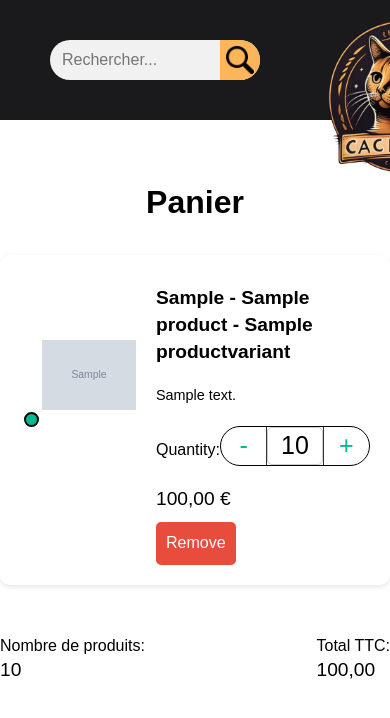
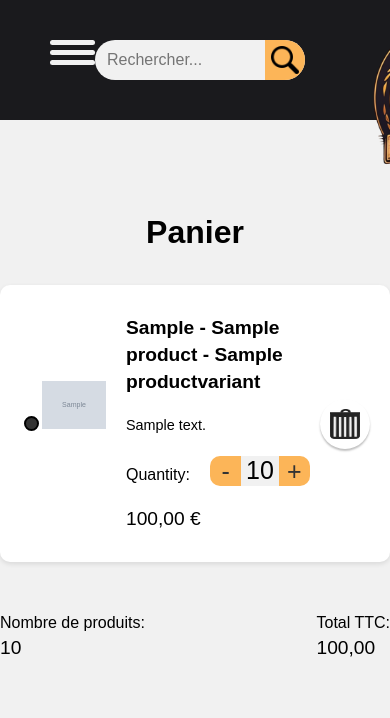
Before and after one commit to EtienneDTS/ecommerce-base-template, a Django app: page /cart/ in a window 390 px wide. Shown: the top 718 px of the page. Run offline with Django 4.2, Linux system fonts and the light colour scheme; a user stored in the database is signed in; tables that the repository leaves empty hold one stand-in row (values such as "Sample post"); grey boxes marked "Sample" are stand-in pictures.

Commit message:
add hamburger manu, and bug on cart corrected

```diff
--- a/src/Ecommerce/static/base.css
+++ b/src/Ecommerce/static/base.css
@@ -6,6 +6,9 @@ body {
   background-color: white;
 }
 
+main {
+  padding-top: 150px;
+}
 
 
 
@@ -43,6 +46,45 @@ nav ul li a {
 nav ul li {
   width: auto;
 }
+
+.nav__hamburger-menu {
+  width: 45px;
+  height: 45px;
+  cursor: pointer;
+}
+
+
+.bar {
+  display: block;
+  height: 5px;
+  margin-top: 5px;
+  width: 100%;
+  background: #f1f1f1;
+  border-radius: 9px;
+  opacity: 1;
+  left: 0;
+  -webkit-transform: rotate(0deg);
+  -moz-transform: rotate(0deg);
+  -o-transform: rotate(0deg);
+  transform: rotate(0deg);
+  -webkit-transition: .25s ease-in-out;
+  -moz-transition: .25s ease-in-out;
+  -o-transition: .25s ease-in-out;
+  transition: .25s ease-in-out;
+}
+
+.active .bar-1 {
+  transform: rotate(45deg) translateY(15px);
+}
+
+.active .bar-2 {
+  opacity: 0;
+}
+
+.active .bar-3 {
+  transform: rotate(-45deg) translateY(-15px);
+}
+
 
 
 
@@ -147,9 +189,7 @@ nav ul li {
   width: 100%;
 }
 
-main {
-  padding-top: 150px;
-}
+
 
 .nav__search-bar {
   display: flex;
@@ -203,3 +243,18 @@ main {
   padding: 0;
   margin-left: auto;
 }
+
+.toggle-menu {
+
+  display: none;
+}
+
+.active .toggle-menu {
+  display: block;
+  position: fixed;
+  top: 120px;
+  height: 80%;
+  width: 60%;
+  background-color: #fff;
+  z-index: 99;
+}
--- /dev/null
+++ b/src/Ecommerce/static/js/base.js
@@ -0,0 +1,6 @@
+const hamburgerMenu = document.querySelector('.nav__hamburger-menu');
+const toggleMenu = document.querySelector('.toggle-menu')
+hamburgerMenu.addEventListener('click', function() {
+  this.classList.toggle('active');
+  toggleMenu.classList.toggle('active');
+});
--- a/src/Ecommerce/templates/base/base.html
+++ b/src/Ecommerce/templates/base/base.html
@@ -20,7 +20,13 @@
     {% block navbar %}
         <nav>
             <ul>
-
+                <li>
+                    <div class="nav__hamburger-menu">
+                        <div class="bar bar-1"></div>
+                        <div class="bar bar-2"></div>
+                        <div class="bar bar-3"></div>
+                    </div>
+                </li>
                 <li>
                     <div class="nav__search-bar">
                         <form action="#" method="get" class="search-bar-form">
@@ -77,6 +83,7 @@
                 </li>
             </ul>
         </nav>
+        <div class="toggle-menu"></div>
     {% endblock %}
 
     <main>
@@ -89,5 +96,6 @@
 
     {% block scripts %}
     {% endblock %}
+    <script src="{% static 'js/base.js' %}"></script>
 </body>
 </html>
--- a/src/shop/models.py
+++ b/src/shop/models.py
@@ -150,8 +150,8 @@ class Cart(models.Model):
         self.total_product = quantity
         return quantity
 
-    def remove_cart_product(self, product, product_variant):
-        cart_product = get_object_or_404(CartProduct, product=product, product_variant=product_variant)
+    def remove_cart_product(self, cart, product, product_variant):
+        cart_product = get_object_or_404(CartProduct, cart=cart, product=product, product_variant=product_variant)
         cart_product.delete()
 
     def add_product(self, cart, product, product_varitant, quantity):
--- a/src/shop/static/cart.css
+++ b/src/shop/static/cart.css
@@ -1,3 +1,11 @@
+body {
+  background-color: #f1f1f1;
+}
+
+main {
+  padding-top: 180px;
+}
+
 .cart {
   max-width: 1200px;
   margin: 0 auto;
@@ -62,24 +70,16 @@
 .cart__quantity {
   margin: 10px 0;
   display: flex;
-  justify-content: space-between;
   align-items: center;
 }
 
 .cart__quantity-label {
   font-size: 1rem;
   font-weight: 500;
+  margin-right: 20px;
 }
 
-.cart__quantity-input {
-  width: 50px;
-  padding: 5px;
-  border: 1px solid #ccc;
-  border-radius: 5px;
-  font-size: 1rem;
-  font-weight: 500;
-  text-align: center;
-}
+
 
 .cart__total-price {
   font-size: 1.2rem;
@@ -89,35 +89,38 @@
 
 .cart__product-buttons {
   display: flex;
-  justify-content: space-between;
   align-items: center;
-  margin-top: auto;
-}
-
-.cart__button-update,
-.cart__button-remove {
-  padding: 10px;
-  border: none;
-  border-radius: 5px;
-  font-size: 1rem;
-  font-weight: 500;
-  cursor: pointer;
-  transition: background-color 0.2s ease;
-}
-
-.cart__button-update {
-  background-color: #00b894;
-  color: #fff;
 }
 
 .cart__button-remove {
-  background-color: #e74c3c;
-  color: #fff;
+  display: flex;
+  align-items: center;
+  justify-content: center;
+  width: 50px;
+  height: 50px;
+  border-radius: 50%;
+  background-color: #ffffff;
+  box-shadow: 0px 2px 2px rgba(0, 0, 0, 0.25);
+  margin-left: 10px;
+  transition: all 0.2s ease-in-out;
 }
 
-.cart__button-update:hover,
 .cart__button-remove:hover {
-  background-color: #009e7e;
+  box-shadow: 0px 4px 4px rgba(0, 0, 0, 0.4);
+  transform: translateY(2px);
+}
+
+.cart_product-buttons-icon {
+  display: flex;
+  align-items: center;
+  justify-content: center;
+  width: 50px;
+  height: 50px;
+}
+
+.cart_product-buttons-icon img {
+  width: 60%;
+  height: 60%;
 }
 
 .cart__summary {
@@ -167,7 +170,7 @@
 }
 
 .checkbox:checked {
-  background-color: #00b894;
+  background-color: #333;
 }
 
 input[type=number]::-webkit-inner-spin-button,
@@ -178,11 +181,10 @@ input[type=number]::-webkit-outer-spin-button {
 
 .quantity-input-container {
   display: flex;
-  height: 40px;
-  width: 150px;
+  height: 30px;
+  width: 100px;
   margin-bottom: 10px;
-  border-radius: 30px;
-  border: solid 0.2px;
+  border-radius: 10px;
 }
 
 .cart__quantity-input {
@@ -190,19 +192,22 @@ input[type=number]::-webkit-outer-spin-button {
   width: 40%;
   text-align: center;
   font-size: 25px;
+  background-color: #f1f1f1;
 }
 
 #decrement {
   width: 33%;
   font-size: 25px;
-  border-right: solid 0.2px #333;
-  color: #00b894;
+  background-color: #fcb558;
+  color: #333;
+  border-radius: 10px 0 0 10px;
 }
 
 #increment {
   width: 33%;
   font-size: 25px;
-  border-left: solid 0.1px #333;
-  color: #00b894;
+  background-color: #fcb558;
+  color: #333;
+  border-radius: 0 10px 10px 0;
 
 }
--- a/src/shop/templates/shop/cart.html
+++ b/src/shop/templates/shop/cart.html
@@ -42,10 +42,14 @@
 
                         </div>
                         <p class="cart__total-price">{{cart_product.total_cart_product}} €</p>
-                        <div class="cart__product-buttons">
-                            <a href="{% url 'shop:remove_from_cart' slug=cart_product.product.slug variant_slug=cart_product.product_variant.variant_slug %}" class="cart__button-remove">Remove</a>
+                    </form>
+                </div>
+                <div class="cart__product-buttons">
+                    <a href="{% url 'shop:remove_from_cart' slug=cart_product.product.slug variant_slug=cart_product.product_variant.variant_slug %}" class="cart__button-remove">
+                        <div class="cart_product-buttons-icon">
+                            <img src="{% static 'ressources/trash-icon.png' %}" alt="">
                         </div>
-                    </form>
+                    </a>
                 </div>
             </div>
             {% endfor %}
--- a/src/shop/templates/shop/home_shop.html
+++ b/src/shop/templates/shop/home_shop.html
@@ -16,16 +16,16 @@
     <h1>Nos produits</h1>
     <div class="products">
       {% for variant in first_price_variant_per_products %}
-        <div class="product">
-          <a href="{% url 'shop:product_detail' slug=variant.product.slug variant_slug=variant.variant_slug %}">
+      <a href="{% url 'shop:product_detail' slug=variant.product.slug variant_slug=variant.variant_slug %}">
+      <div class="product">
             <div class="product-image">
               <img src="{{ variant.image.url }}" alt="{{ variant.variant_name }}">
             </div>
-          </a>
           <div class="product-info">
             <h2>{{ variant.product.product_title }}</h2>
             <p class="product-price">A partir de {{ variant.price }} €</p>
           </div>
+      </a>
         </div>
       {% empty %}
         <p>Aucun produit n'est disponible pour le moment.</p>
--- a/src/shop/templates/shop/product_detail.html
+++ b/src/shop/templates/shop/product_detail.html
@@ -15,7 +15,7 @@
             <img src="{{product_variant.image.url}}" alt="{{product.name}}" id="product-details__main-image">
         </div>
         <div class="product-details__info">
-            <h3 class="product-details__name">{{product.name}}</h3>
+            <h1 class="product-details__name">{{product.product_title}}</h1>
             <div class="product-details__price">
                 <span id="product-details__price-info">{{product_variant.price}} €</span>
             </div>
--- a/src/shop/views.py
+++ b/src/shop/views.py
@@ -131,7 +131,8 @@ def cart(request):
                     cart_product.quantity = new_quantity
                     cart_product.save()
                 else:
-                    cart.remove_cart_product(product=cart_product.product, product_variant=cart_product.product_variant)
+                    cart.remove_cart_product(
+                        cart=cart, product=cart_product.product, product_variant=cart_product.product_variant)
     request.session['cart_quantity'] = cart.calculate_quantity
     return render(request, "shop/cart.html", context={
         "cart_products": cart_products,
@@ -151,7 +152,7 @@ def remove_from_cart(request, slug, variant_slug):
 
     product = get_object_or_404(Product, slug=slug)
     product_variant = get_object_or_404(ProductVariant, product=product, variant_slug=variant_slug)
-    cart.remove_cart_product(product=product, product_variant=product_variant)
+    cart.remove_cart_product(cart=cart, product=product, product_variant=product_variant)
     return redirect("shop:cart")
 
 
```
Also changed, not shown: src/shop/static/home_shop.css (+8 -0 lines), src/shop/static/product_detail.css (+131 -52 lines), src/Ecommerce/static/ressources/trash-icon.png (added).
